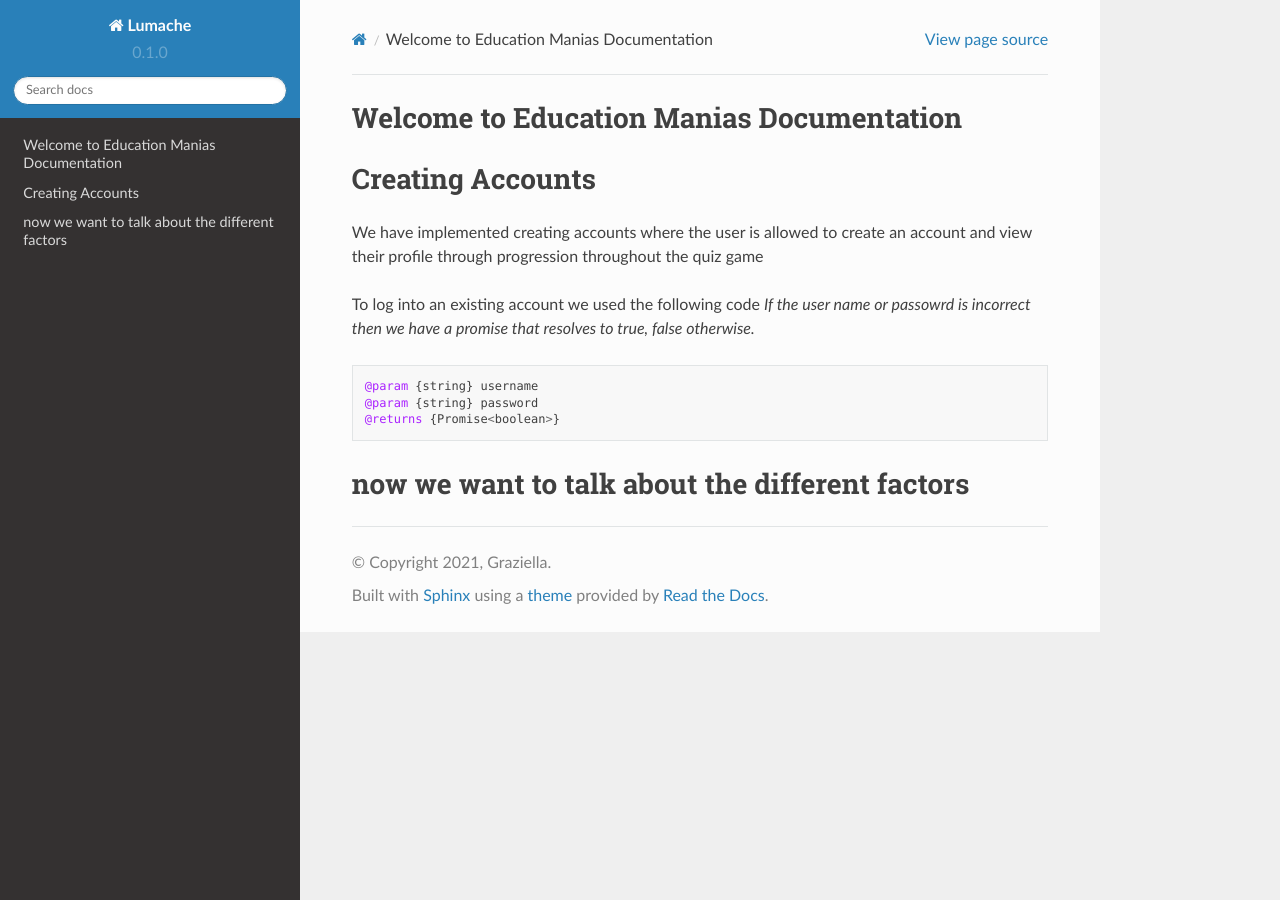
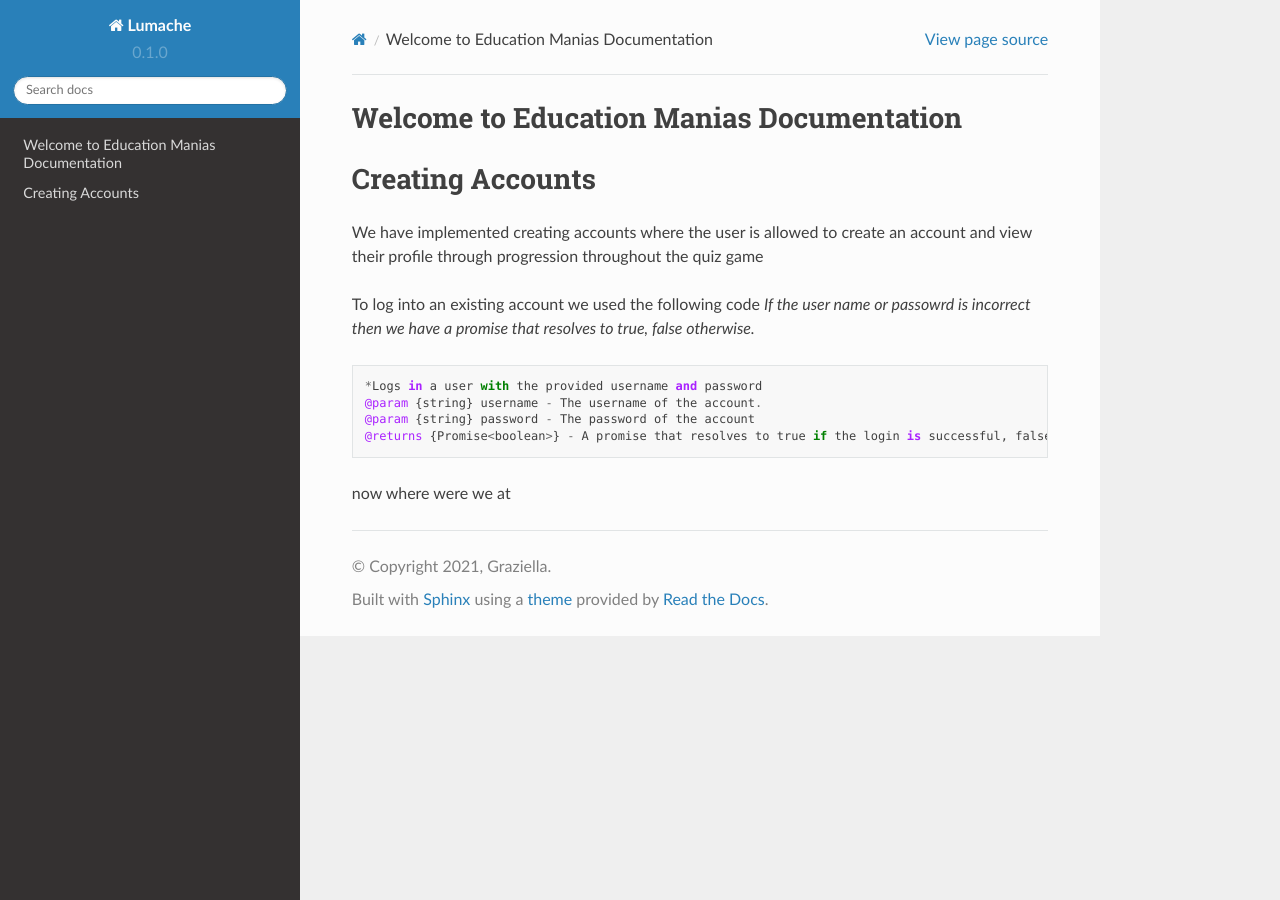
Before and after one commit to Sneakynarnar/educationmania-docs, a Sphinx documentation site: the page built from docs/source/index.rst, in a window 1280 px wide. Built offline with Sphinx 7.4.7 and the Read the Docs theme 2.0.0, drawn with Linux system fonts in a browser that asks for light colours.

Commit message:
adding codeblockass

```diff
--- a/docs/source/index.rst
+++ b/docs/source/index.rst
@@ -13,10 +13,11 @@ To log into an existing account we used the following code
 
 .. code::
 
-   @param {string} username
-   @param {string} password
-   @returns {Promise<boolean>}
+   *Logs in a user with the provided username and password
+   @param {string} username - The username of the account.
+   @param {string} password - The password of the account
+   @returns {Promise<boolean>} - A promise that resolves to true if the login is successful, false otherwise
 
 
-now we want to talk about the different factors
------------------------------------------------
+
+now where were we at
```
